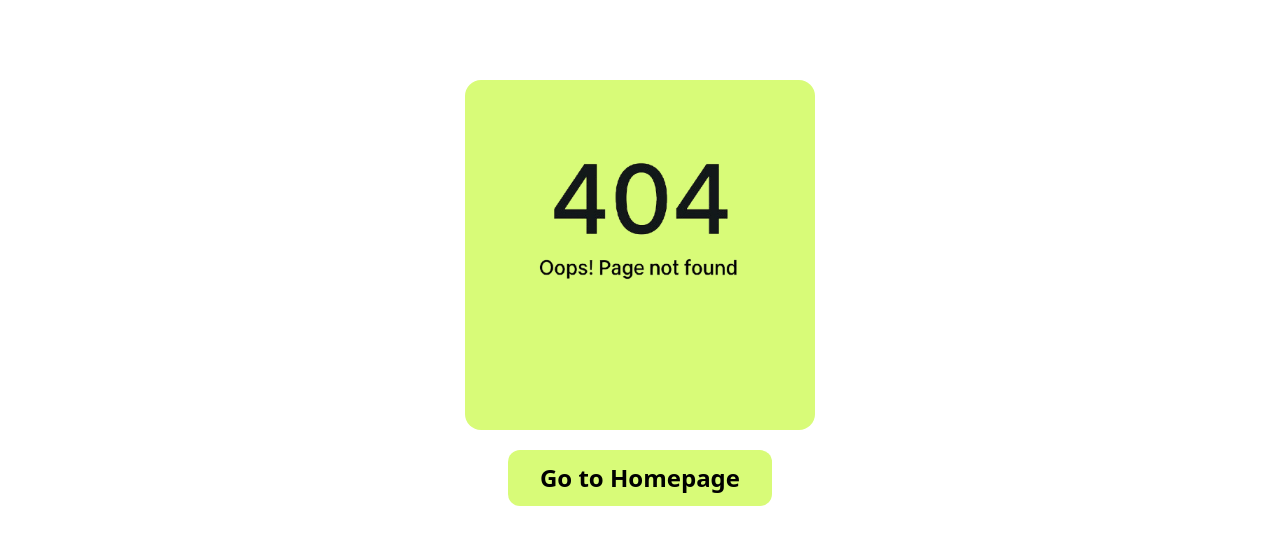
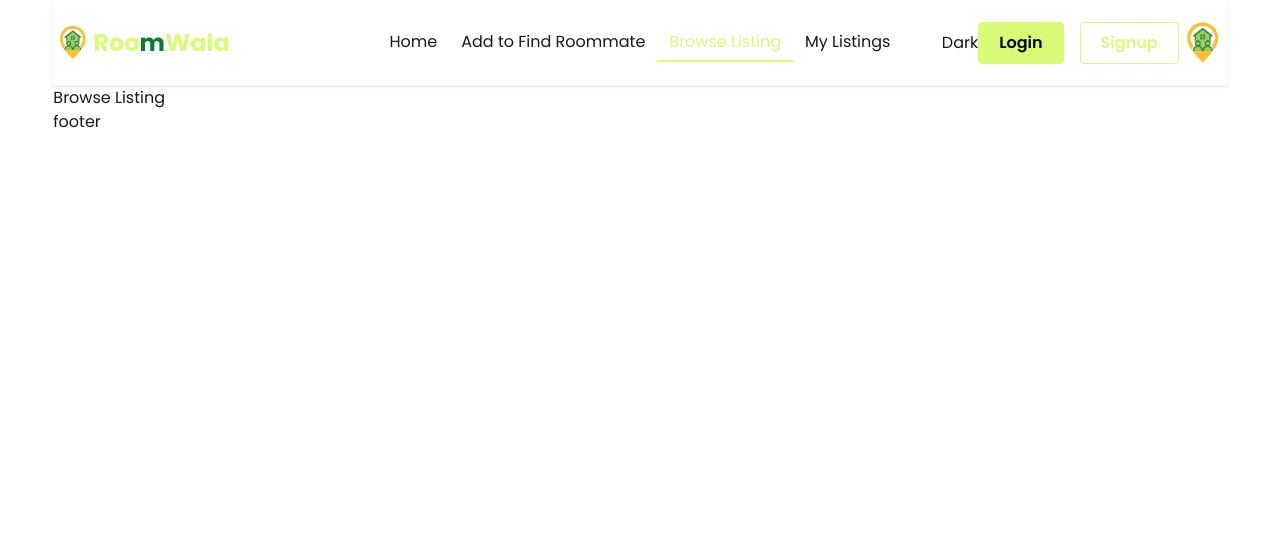
Before and after one commit to dayal-chandra/roommate-client, a React (Vite) app: page /browse-listing in a window 1280 px wide. Before the commit this address had no page. Shown: the top 544 px of the page. Built offline with nearby package versions, Linux system fonts and the light colour scheme.

Commit message:
header part completed

```diff
--- /dev/null
+++ b/src/components/Header.jsx
@@ -0,0 +1,99 @@
+import React from "react";
+import logo from "/logo.png";
+import { Link, NavLink } from "react-router";
+
+const Header = () => {
+  return (
+    <div className="navbar px-0 py-4 bg-base-100 shadow-sm">
+      <div className="navbar-start">
+        <img className="w-10" src={logo} alt="" />
+        <Link className="text-2xl font-bold  text-[#d8fb78]">
+          Roo<span className="text-[#0b7d31]">m</span>Wala
+        </Link>
+      </div>
+      <div className="navbar-center hidden lg:flex">
+        <ul className="menu menu-horizontal px-1 text-[16px]">
+          <li>
+            <NavLink to="/" className="rounded-none">
+              Home
+            </NavLink>
+          </li>
+          <li>
+            <NavLink className="rounded-none" to="/add-to-find-roommate">
+              Add to Find Roommate
+            </NavLink>
+          </li>
+          <li>
+            <NavLink className="rounded-none" to="/browse-listing">
+              Browse Listing
+            </NavLink>
+          </li>
+          <li>
+            <NavLink className="rounded-none" to="/my-listings">
+              My Listings
+            </NavLink>
+          </li>
+        </ul>
+      </div>
+      <div className="navbar-end">
+        <div>
+          <button>Dark</button>
+        </div>
+        <div className="space-x-4 hidden md:flex">
+          <button className="bg-[#d8fb78] hover:bg-transparent  hover:text-[#d8fb78] border border-[#d8fb78] text-black py-2 px-5 rounded-sm font-semibold">
+            <Link to="/login">Login</Link>
+          </button>
+          <button className=" text-[#d8fb78] border border-[#d8fb78] hover:bg-[#d8fb78] hover:text-black py-2 px-5 rounded-sm font-semibold">
+            <Link to="/signup">Signup</Link>
+          </button>
+        </div>
+        <div>
+          <img className="w-12 h-12 rounded-full" src={logo} alt="" />
+        </div>
+        <div className="dropdown">
+          <div tabIndex={0} role="button" className="btn btn-ghost lg:hidden">
+            <svg
+              xmlns="http://www.w3.org/2000/svg"
+              className="h-5 w-5"
+              fill="none"
+              viewBox="0 0 24 24"
+              stroke="currentColor"
+            >
+              {" "}
+              <path
+                strokeLinecap="round"
+                strokeLinejoin="round"
+                strokeWidth="2"
+                d="M4 6h16M4 12h8m-8 6h16"
+              />{" "}
+            </svg>
+          </div>
+          <ul
+            tabIndex={0}
+            className="menu menu-sm dropdown-content bg-base-100 rounded-box z-1 mt-3 w-52 p-2 shadow"
+          >
+            <li>
+              <a>Item 1</a>
+            </li>
+            <li>
+              <a>Parent</a>
+              <ul className="p-2">
+                <li>
+                  <a>Submenu 1</a>
+                </li>
+                <li>
+                  <a>Submenu 2</a>
+                </li>
+              </ul>
+            </li>
+            <li>
+              <a>Item 3</a>
+            </li>
+          </ul>
+        </div>
+      </div>
+    </div>
+  );
+};
+
+export default Header;
--- /dev/null
+++ b/src/components/Home.jsx
@@ -0,0 +1,11 @@
+import React from "react";
+
+const Home = () => {
+  return (
+    <div>
+      <h1>home</h1>
+    </div>
+  );
+};
+
+export default Home;
--- a/src/index.css
+++ b/src/index.css
@@ -1,2 +1,13 @@
+@import url("https://fonts.googleapis.com/css2?family=Poppins:ital,wght@0,100;0,200;0,300;0,400;0,500;0,600;0,700;0,800;0,900;1,100;1,200;1,300;1,400;1,500;1,600;1,700;1,800;1,900&display=swap");
+
 @import "tailwindcss";
 @plugin "daisyui";
+
+.active {
+  color: #d8fb78;
+  border-bottom: 2px solid #d8fb78;
+}
+
+* {
+  font-family: "Poppins", sans-serif;
+}
--- a/src/layouts/MainLayout.jsx
+++ b/src/layouts/MainLayout.jsx
@@ -1,10 +1,11 @@
 import React from "react";
 import { Outlet } from "react-router";
+import Header from "../components/Header";
 
 const MainLayout = () => {
   return (
-    <div>
-      <h1>header</h1>
+    <div className="max-w-11/12 mx-auto">
+      <Header></Header>
       <Outlet></Outlet>
       <h1>footer</h1>
     </div>
--- /dev/null
+++ b/src/pages/AddRoommate.jsx
@@ -0,0 +1,11 @@
+import React from "react";
+
+const AddRoommate = () => {
+  return (
+    <div>
+      <h1>add roommate</h1>
+    </div>
+  );
+};
+
+export default AddRoommate;
--- /dev/null
+++ b/src/pages/BrowseListing.jsx
@@ -0,0 +1,11 @@
+import React from "react";
+
+const BrowseListing = () => {
+  return (
+    <div>
+      <h1>Browse Listing</h1>
+    </div>
+  );
+};
+
+export default BrowseListing;
--- a/src/pages/ErrorPage.jsx
+++ b/src/pages/ErrorPage.jsx
@@ -10,7 +10,7 @@ const ErrorPage = () => {
         src={error}
         alt=""
       />
-      <button className="bg-[#d8fb78] rounded-xl py-3 px-8 text-black text-2xl font-bold">
+      <button className="bg-[#d8fb78] rounded-xl py-3 px-8 text-black text-2xl font-semibold">
         <Link to="/">Go to Homepage</Link>
       </button>
     </div>
--- /dev/null
+++ b/src/pages/Login.jsx
@@ -0,0 +1,11 @@
+import React from "react";
+
+const Login = () => {
+  return (
+    <div>
+      <h1>login</h1>
+    </div>
+  );
+};
+
+export default Login;
--- /dev/null
+++ b/src/pages/MyListing.jsx
@@ -0,0 +1,11 @@
+import React from "react";
+
+const MyListing = () => {
+  return (
+    <div>
+      <h1>my listing</h1>
+    </div>
+  );
+};
+
+export default MyListing;
--- /dev/null
+++ b/src/pages/Signup.jsx
@@ -0,0 +1,11 @@
+import React from "react";
+
+const Signup = () => {
+  return (
+    <div>
+      <h1>signup</h1>
+    </div>
+  );
+};
+
+export default Signup;
--- a/src/routes/Routes.jsx
+++ b/src/routes/Routes.jsx
@@ -1,11 +1,43 @@
 import { createBrowserRouter } from "react-router";
 import MainLayout from "../layouts/MainLayout";
 import ErrorPage from "../pages/ErrorPage";
+import Home from "../components/Home";
+import AddRoommate from "../pages/AddRoommate";
+import BrowseListing from "../pages/BrowseListing";
+import MyListing from "../pages/MyListing";
+import Login from "../pages/Login";
+import Signup from "../pages/Signup";
 
 export const router = createBrowserRouter([
   {
     path: "/",
     Component: MainLayout,
     errorElement: <ErrorPage></ErrorPage>,
+    children: [
+      {
+        path: "/",
+        Component: Home,
+      },
+      {
+        path: "/add-to-find-roommate",
+        Component: AddRoommate,
+      },
+      {
+        path: "/browse-listing",
+        Component: BrowseListing,
+      },
+      {
+        path: "/my-listings",
+        Component: MyListing,
+      },
+      {
+        path: "/login",
+        Component: Login,
+      },
+      {
+        path: "/signup",
+        Component: Signup,
+      },
+    ],
   },
 ]);
```
